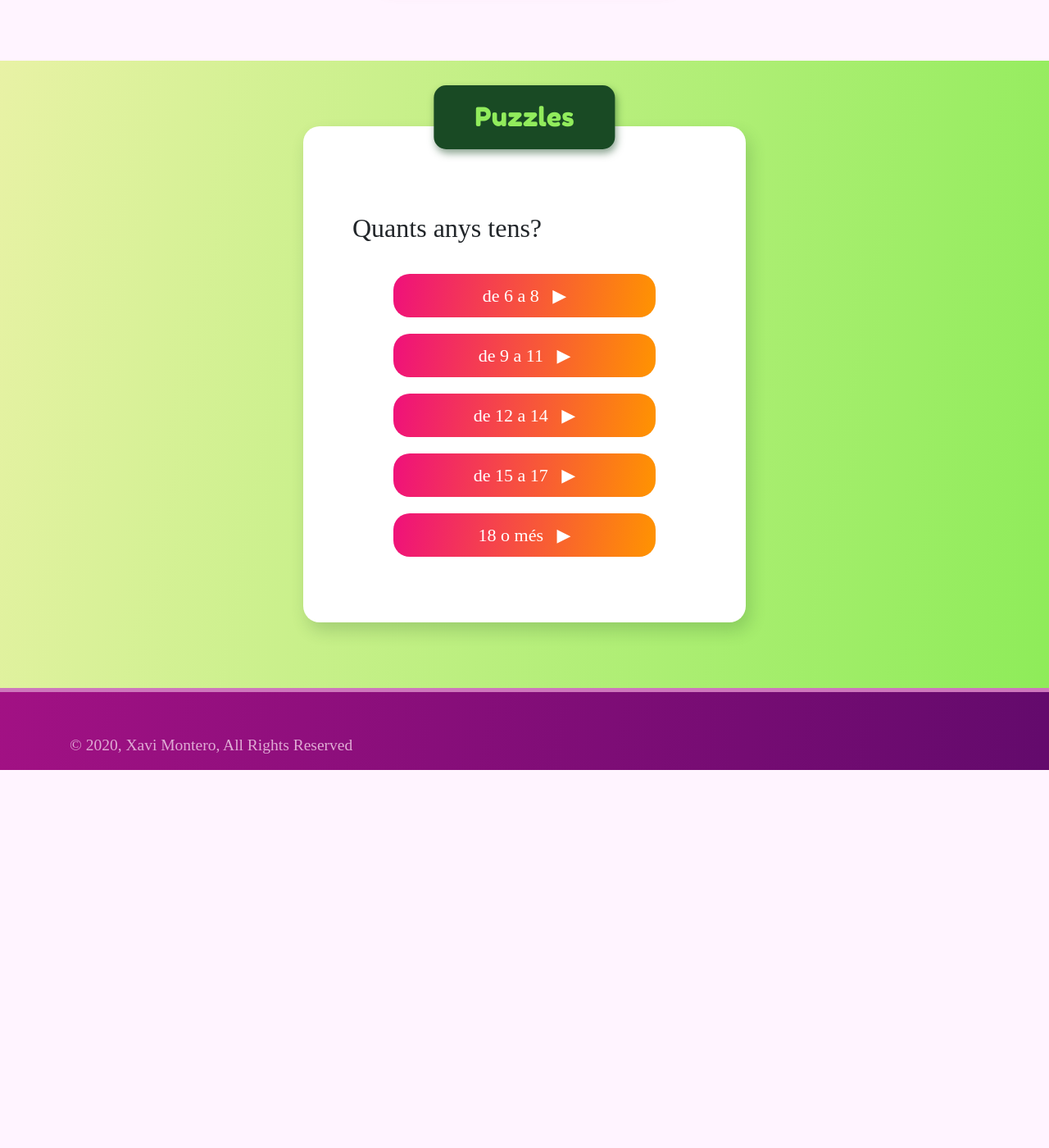
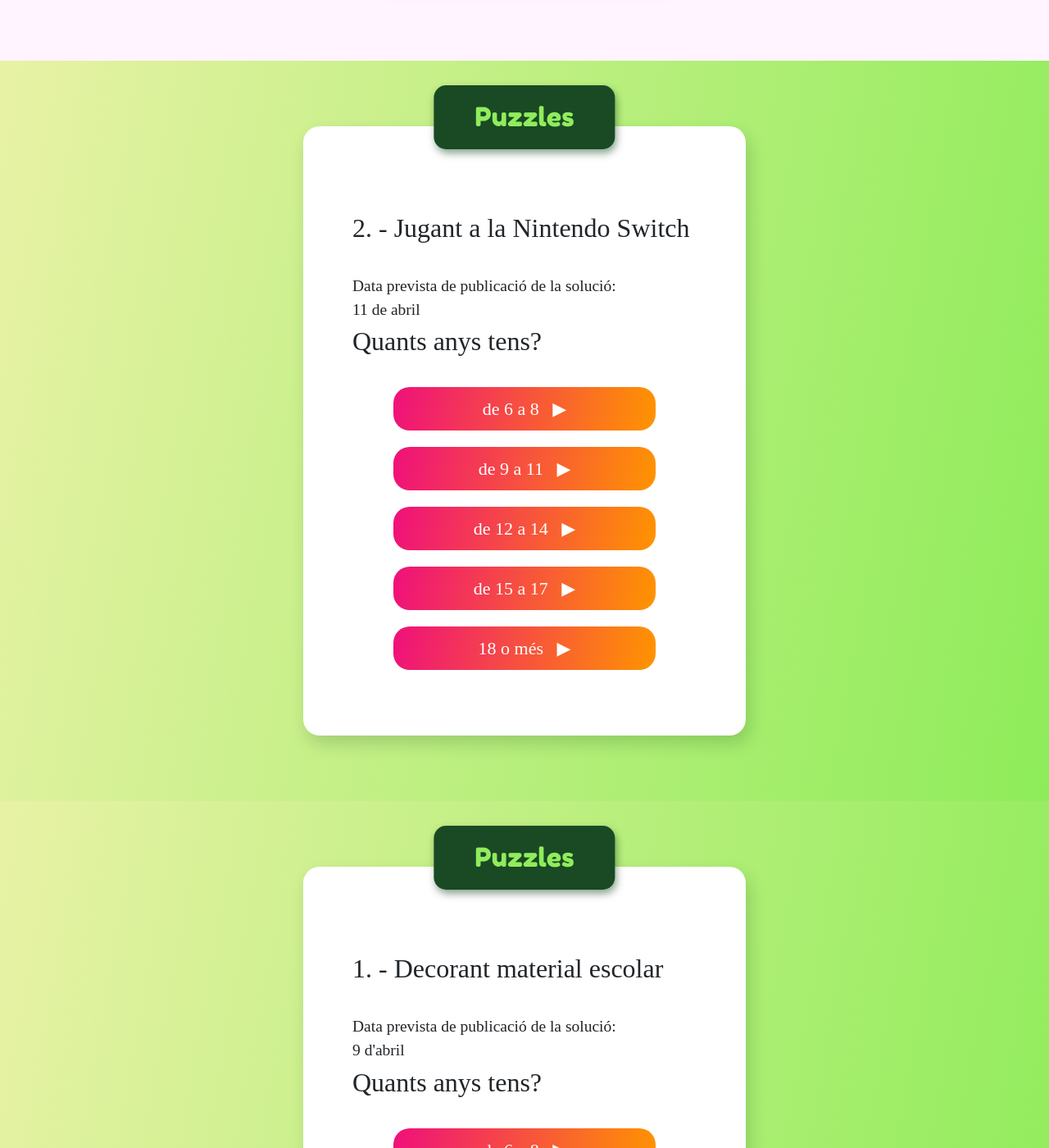
Before and after one commit to xmontero/coronamaze-com, a Jekyll site: the page built from ca/index.html, in a window 1280 px wide and 1400 px high, scrolled down 1466 px. Shown: the whole window at 82% size. Built offline with Jekyll 4.4.1, drawn with Linux system fonts in a browser that asks for light colours; nearby versions of some CDN libraries; some web fonts are replaced; before the commit the page ends 2405 px from its top, so only the background shows below that; part of the change alters nothing that is shown.

```diff
--- a/_data/puzzleIndex.yml
+++ b/_data/puzzleIndex.yml
@@ -28,3 +28,21 @@ es:
         2:
             title: Jugando a la Nintendo Switch
             note: "Fecha prevista de publicación de la solución:<br/>11 de abril"
+ca:
+    translations:
+        puzzles:
+            title: Puzzles
+            subtitle: Quants anys tens?
+        levelNames:
+            1: de 6 a 8
+            2: de 9 a 11
+            3: de 12 a 14
+            4: de 15 a 17
+            5: 18 o més
+    publishedPuzzles:
+        1:
+            title: Decorant material escolar
+            note: "Data prevista de publicació de la solució:<br/>9 d'abril"
+        2:
+            title: Jugant a la Nintendo Switch
+            note: "Data prevista de publicació de la solució:<br/>11 de abril"
--- /dev/null
+++ b/ca/1/2/level-12-14.html
@@ -0,0 +1,43 @@
+---
+layout: puzzle
+issue:
+    number: 2
+    date: 7 d'abril de 2020
+    language: Català
+titles:
+    level: de 12 a 14 anys
+    history: Historieta
+    elements: Paraules clau
+    clues: Pistes
+puzzle:
+    title: Jugant a la Nintendo Switch
+    history:
+        text: Com que la Laura s'està avorrint pel confinament, juga cada dia una estona a la Nintendo Switch.
+        relations: Cap joc es va jugar en el mateix lloc, ni en el mateix moment del dia i cada partida va durar una estona diferent de les altres.
+        questions: Sabries dir en quin moment la Laura jugava a la Switch mentre es pentinava davant el mirall del lavabo? Quin joc va tenir la partida més curta? Quant va durar la partida de la tarda?
+    elements:
+        -
+            name: Llocs
+            items: Menjador, Habitació, Cuina i Lavabo
+            helper:
+                - Menjador
+                - Habitació de Laura
+                - Cuina
+                - Lavabo
+        -
+            name: Jocs
+            items: Animal Crossing, Stardew Valley, Mario Odyssey i Let’s Sing.
+        -
+            name: Moments
+            items: Matí, Migdia, Tarda i Nit.
+        -
+            name: Durades
+            items: 20 minuts, 30 minuts, 40 minuts i 50 minuts.
+    clues:
+        - L'Animal Crossing es va jugar a la tarda. Tot i això, el Stardew Valley no va ser jugat per la nit.
+        - Al matí, la Laura no va jugar ni a l'habitació ni en el lavabo.
+        - A la tarda, la Laura va jugar tombada en el sofà del menjador.
+        - La partida d'Animal Crossing va ser exactament 20 minuts més curta que la de Mario Odyssey.
+        - En algun moment del dia es va fer una partida a la cuina que va durar 20 minutos.
+        - Quan va jugar a la seva habitació, ho va fer jugant al Stardew Valley, però la partida no va durar 20 minutos.
+---
--- /dev/null
+++ b/ca/1/2/level-15-17.html
@@ -0,0 +1,46 @@
+---
+layout: puzzle
+issue:
+    number: 2
+    date: 7 d'abril de 2020
+    language: Català
+titles:
+    level: de 15 a 17 anys
+    history: Historieta
+    elements: Paraules clau
+    clues: Pistes
+puzzle:
+    title: Jugant a la Nintendo Switch
+    history:
+        text: Com que la Laura s'està avorrint pel confinament, juga cada dia una estona a la Nintendo Switch.
+        relations: Cap joc es va jugar en el mateix lloc, ni en el mateix moment del dia i cada partida va durar una estona diferent de les altres.
+        questions: Podries descobrir en quins moments del dia es van jugar les partides més curta i més llarga? Sabries dir quin videojoc es va jugar al migdia?
+    elements:
+        -
+            name: Llocs
+            items: Menjador, Habitació de Laura, Cuina, Lavabo i Habitació de la Isona.
+            helper:
+                - Menjador
+                - Habitació de Laura
+                - Cuina
+                - Lavabo
+                - Habitació d'Isona
+        -
+            name: Jocs
+            items: Animal Crossing, Stardew Valley, Mario Odyssey, Let’s Sing i Breath of the Wild.
+        -
+            name: Moments
+            items: Matí, Migdia, Tarda, Nit i Matinada.
+        -
+            name: Durades
+            items: 10 minuts, 20 minuts, 30 minuts, 40 minuts i 50 minuts.
+    clues:
+        - La Laura va jugar a la consola a la seva pròpia habitació o bé la partida més llarga, o bé la partida més curta.
+        - La partida del matí va durar exactament 10 minuts més que la partida de la nit.
+        - La partida de Mario Odyssey no va ser ni la de 30 minuts, ni la de 50.
+        - La Laura va estar a l'habitació de la seva germana Isona a la nit, però no estava jugant al Breath of the Wild sinó a un altre joc.
+        - A la tarda es va jugar en el sofà del menjador.
+        - La Laura es feia una trena davant un mirall del lavabo mentre jugava a l'Animal Crossing, però no era ni al matí ni a la nit.
+        - La partida de Stardew Valley va durar 20 minuts, i la de Mario Odyssey es va jugar al matí.
+        - Al migdia, ni es va jugar a l'Animal Crossing, ni la partida va durar 50 minuts.
+---
--- /dev/null
+++ b/ca/1/2/level-18.html
@@ -0,0 +1,52 @@
+---
+layout: puzzle
+issue:
+    number: 2
+    date: 7 d'abril de 2020
+    language: Català
+titles:
+    level: 18 anys o més
+    history: Historieta
+    elements: Paraules clau
+    clues: Pistes
+puzzle:
+    title: Jugant a la Nintendo Switch
+    history:
+        text: Com que la Laura s'està avorrint pel confinament, juga cada dia una estona a la Nintendo Switch o bé amb un dels seus germans (Marc o Isona) o bé amb un dels seus amics (Helena, Dalmau o Raúl), però només amb un cada vegada.
+        relations: Cap joc es va jugar en el mateix lloc, ni en el mateix moment del dia. Cada partida va durar una estona diferent de les altres i va jugar amb tots els companys en alguna partida.
+        questions: Podries dir en quins llocs va jugar al migdia i a la nit? A quin videojoc va jugar amb Raúl?
+    elements:
+        -
+            name: Llocs
+            items: Menjador, Habitació de Laura, Cuina, Lavabo i Habitació d'Isona.
+            helper:
+                - Menjador
+                - Habitació de Laura
+                - Cuina
+                - Lavabo
+                - Habitació d'Isona
+        -
+            name: Jocs
+            items: Animal Crossing, Stardew Valley, Mario Odyssey, Let’s Sing i Breath of the Wild.
+        -
+            name: Moments
+            items: Matí, Migdia, Tarda, Nit i Matinada.
+        -
+            name: Durades
+            items: 10 minuts, 20 minutos, 30 minuts, 40 minuts i 50 minuts.
+        -
+            name: Companys
+            items: Marc, Isona, Helena, Dalmau i Raúl.
+    clues:
+        - La partida d'Animal Crossing va ser exactament 30 minuts més curta que la que es va jugar a la tarda.
+        - Ni el Mario Odyssey es va jugar a la cuina, ni la partida de 50 minuts va ser amb l’Helena.
+        - La partida del lavabo va ser de 30 minuts.
+        - A la nit, ni es va jugar al Stardew Valley, ni la partida va durar 50 minuts.
+        - En Dalmau va jugar 20 minutos, però no va ser ni a la cuina, ni a l'Animal Crossing.
+        - La Isona va jugar al Mario Odyssey després del migdia i abans de la nit.
+        - Ni l'acompanyant que va jugar amb la Laura a la cuina, ni el que la va acompanyar jugant al Let’s Sing, ni el que la va acompanyar al migdia eren la mateixa persona.
+        - La Laura i l’Helena van jugar a la Switch sobre en uns coixins verds a l'habitació de la Laura.
+        - En jugar a la Switch, la Laura es feia una trena davant del mirall del lavabo, mentre Marc es tenyia el cabell de blanc en el mateix mirall. Però no va ser ni al matí ni al migdia.
+        - La partida de Stardew Valley va durar exactament mitja hora.
+        - La partida del menjador va ser més llarga que la partida que va jugar Dalmau.
+---
--- /dev/null
+++ b/ca/1/2/level-6-8.html
@@ -0,0 +1,36 @@
+---
+layout: puzzle
+issue:
+    number: 2
+    date: 7 d'abril de 2020
+    language: Català
+titles:
+    level: de 6 a 8 anys
+    history: Historieta
+    elements: Paraules clau
+    clues: Pistes
+puzzle:
+    title: Jugant a la Nintendo Switch
+    history:
+        text: Com que la Laura s'està avorrint pel confinament, juga cada dia una estona a la Nintendo Switch.
+        relations: S'ha anat passejant per diferents llocs de la casa. En cada lloc ha jugat a un joc diferent en un moment del dia diferent.
+        questions: Sabries dir en quin moment del dia va jugar a la cuina?
+    elements:
+        -
+            name: Llocs
+            items: Menjador, Habitació i Cuina
+            helper:
+                - Menjador
+                - Habitació de Laura
+                - Cuina
+        -
+            name: Jocs
+            items: Animal Crossing, Stardew Valley i Mario Odyssey
+        -
+            name: Moments
+            items: Matí, Tarda i Nit
+    clues:
+        - L'Animal Crossing no es va jugar a la tarda.
+        - Al matí, la Laura va jugar al Stardew Valley tombada al llit de la seva habitació.
+        - En el menjador, ni es va jugar al Mario Odyssey, ni es va jugar al matí.
+---
--- /dev/null
+++ b/ca/1/2/level-9-11.html
@@ -0,0 +1,39 @@
+---
+layout: puzzle
+issue:
+    number: 2
+    date: 7 d'abril de 2020
+    language: Català
+titles:
+    level: de 9 a 11 anys
+    history: Historieta
+    elements: Paraules clau
+    clues: Pistes
+puzzle:
+    title: Jugant a la Nintendo Switch
+    history:
+        text: Com que la Laura s'està avorrint pel confinament, juga cada dia una estona a la Nintendo Switch.
+        relations: S'ha anat passejant per diferents llocs de la casa. En cada lloc ha jugat a un joc diferent en un moment del dia diferent.
+        questions: Podries endevinar on es trobava a la nit?
+    elements:
+        -
+            name: Llocs
+            items: Menjador, Habitació, Cuina i Lavabo
+            helper:
+                - Menjador
+                - Habitació de Laura
+                - Cuina
+                - Lavabo
+        -
+            name: Jocs
+            items: Animal Crossing, Stardew Valley, Mario Odyssey i Let’s Sing.
+        -
+            name: Moments
+            items: Matí, Migdia, Tarda i Nit.
+    clues:
+        - La Laura jugava davant el mirall del lavabo mentre es pentinava al migdia.
+        - Al matí, la Laura va jugar al Stardew Valley tombada al llit de la seva habitació.
+        - El Mario Odyssey no es va jugar ni en el menjador ni per la tarda.
+        - Ningú va jugar a la tarda a l'habitació
+        - L'Animal Crossing no es va jugar ni a la tarda, ni a la nit.
+---
--- a/ca/index.html
+++ b/ca/index.html
@@ -1,5 +1,5 @@
 ---
-layout: "frontpage"
+layout: "frontpageMultiPuzzle"
 language: ca
 issue:
     number: 1
@@ -19,23 +19,4 @@ forTheParents:
     button:
         link: /ca/parents.html
         caption: Feu click aquí
-puzzles:
-    title: Puzzles
-    subtitle: Quants anys tens?
-    options:
-        -
-            link: /ca/1/1/level-6-8.html
-            caption: de 6 a 8
-        -
-            link: /ca/1/1/level-9-11.html
-            caption: de 9 a 11
-        -
-            link: /ca/1/1/level-12-14.html
-            caption: de 12 a 14
-        -
-            link: /ca/1/1/level-15-17.html
-            caption: de 15 a 17
-        -
-            link: /ca/1/1/level-18.html
-            caption: 18 o més
 ---
```
